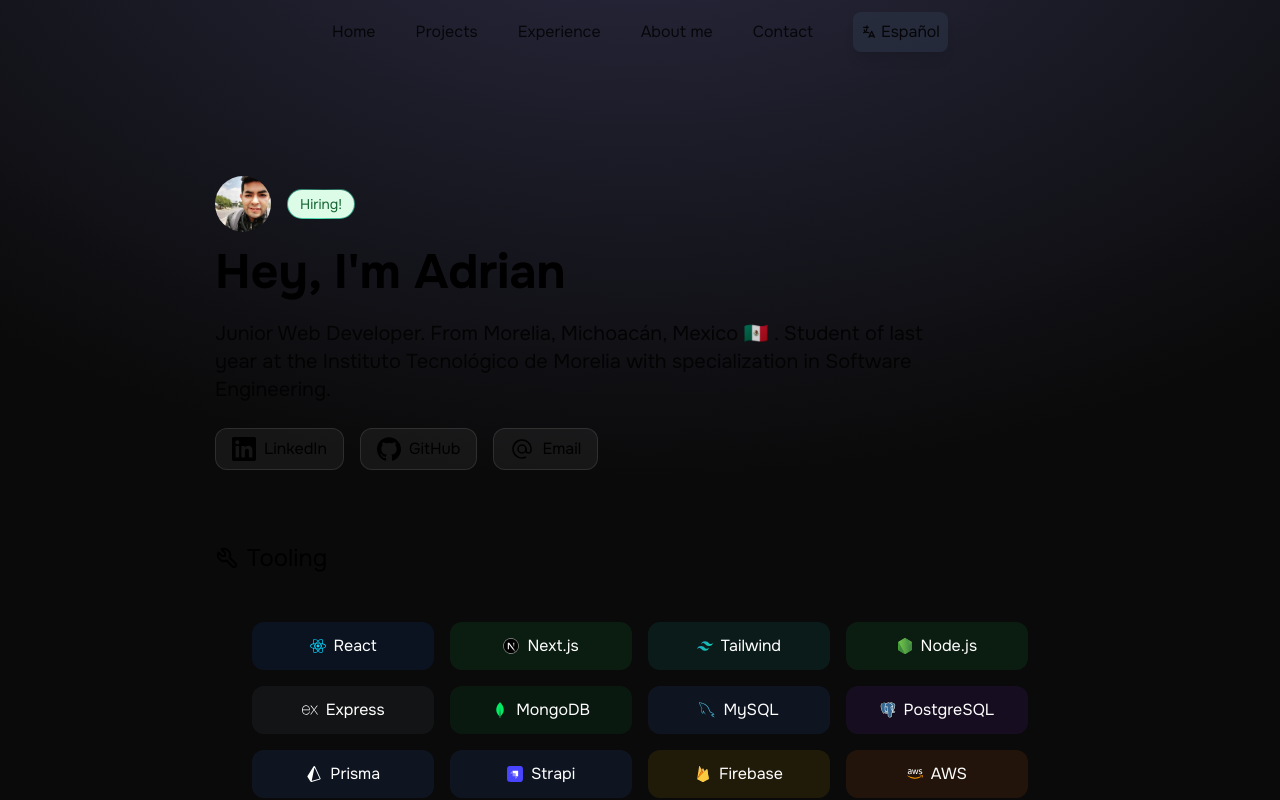
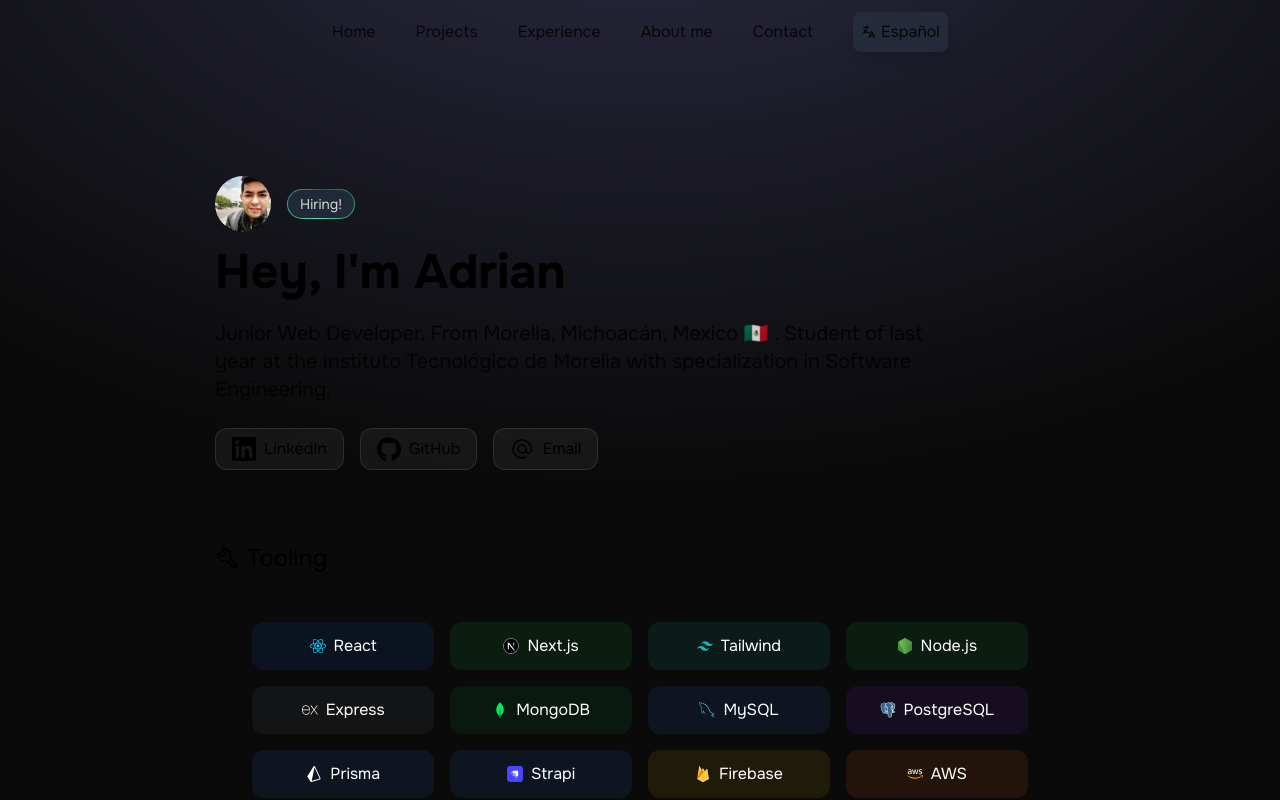
Before and after one commit to AdrianUrtiz/portfolio-adrian, a React (Vite) app: page / in a window 1280 px wide. Shown: the top 800 px of the page. Built offline with nearby package versions, Linux system fonts and the light colour scheme.

Commit message:
Cambios para que se note la animación

```diff
--- a/src/components/BadgeMovil.jsx
+++ b/src/components/BadgeMovil.jsx
@@ -1,9 +1,9 @@
 const BadgeMovil = ({ children }) => {
   return (
     <div className='flex items-center '>
-      <span className='relative inline-flex overflow-hidden rounded-full p-[1px]'>
+      <span className='relative inline-flex overflow-hidden rounded-2xl p-[1px] hover:scale-105 transition-transform duration-300 ease-in-out'>
         <span className='absolute inset-[-1000%] animate-[spin_2s_linear_infinite] bg-[conic-gradient(from_90deg_at_50%_50%,#51E4B8_0%,#21554E_50%,#51E4B8_100%)]'></span>
-        <div className='inline-flex items-center justify-center w-full px-3 py-1 text-sm text-green-800 bg-green-100 rounded-full cursor-pointer dark:bg-gray-800 dark:text-white/80 backdrop-blur-3xl whitespace-nowrap'>
+        <div className='inline-flex items-center justify-center w-full px-3 py-1 text-sm text-green-800 rounded-2xl cursor-pointer bg-gray-800 text-white/80 backdrop-blur-3xl whitespace-nowrap'>
           {children}
         </div>
       </span>
```
